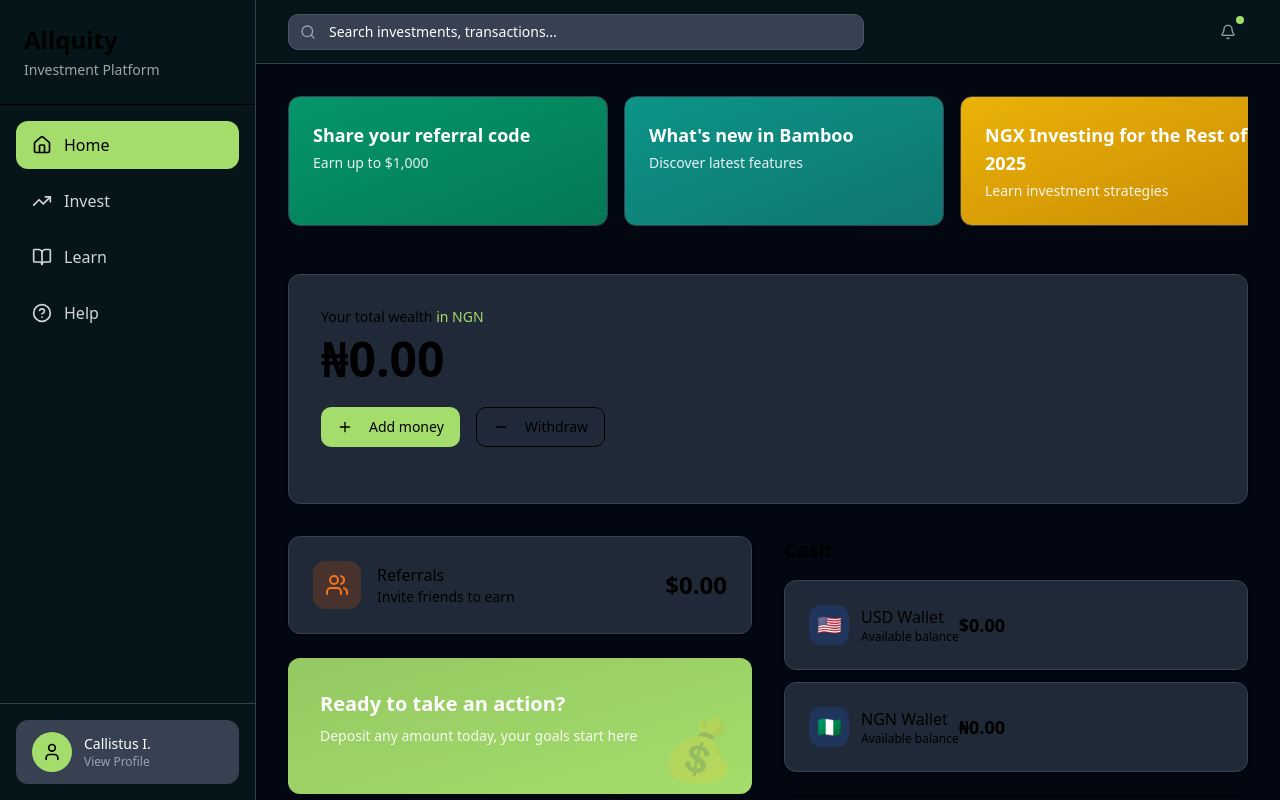
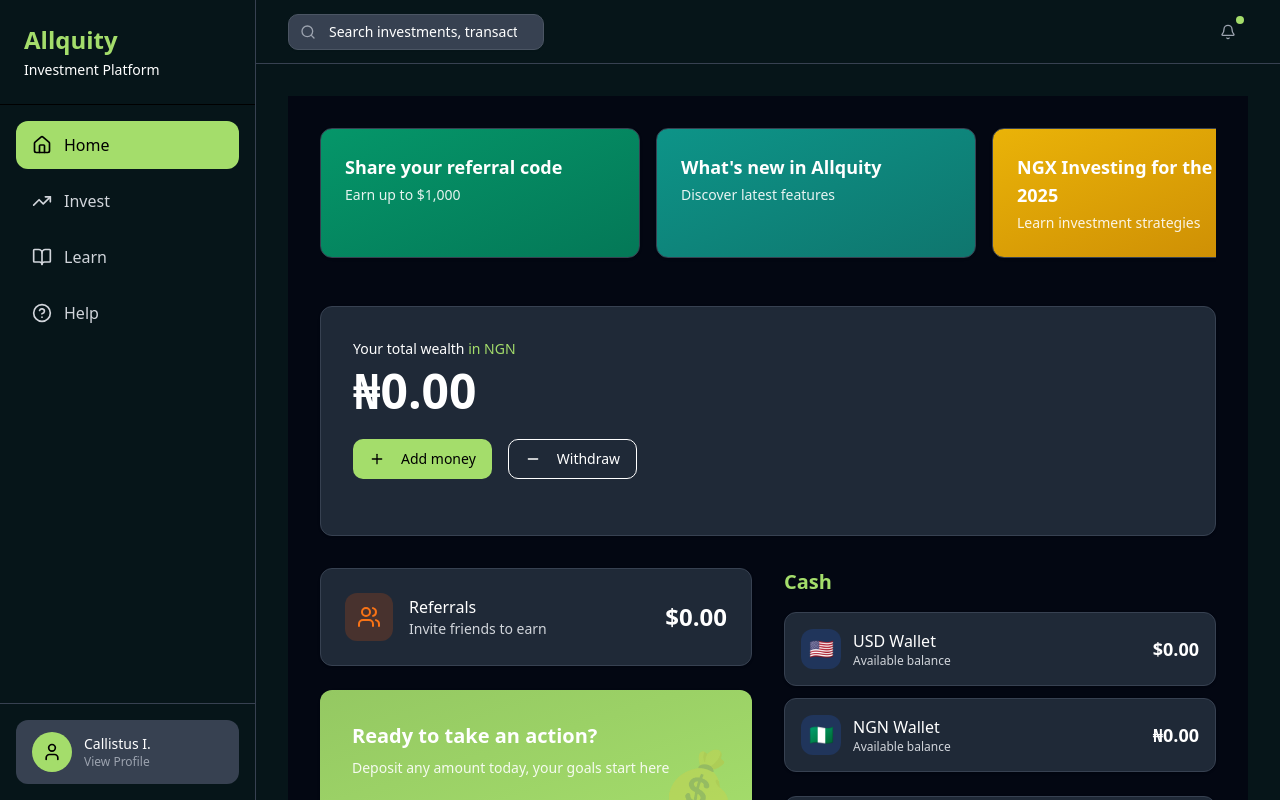
Before and after one commit to delegram-pixel/Ave, a Next.js app: page /dashboard in a window 1280 px wide. Built offline with nearby package versions, Linux system fonts and the light colour scheme.

Commit message:
dashboard v3

```diff
--- a/src/app/dashboard/components/dashboard-home.tsx
+++ b/src/app/dashboard/components/dashboard-home.tsx
@@ -13,7 +13,7 @@
     color: "from-emerald-600 to-emerald-700",
   },
   {
-    title: "What's new in Bamboo",
+    title: "What's new in Allquity",
     subtitle: "Discover latest features",
     color: "from-teal-600 to-teal-700",
   },
@@ -57,10 +57,10 @@
       {/* Total Wealth Section */}
       <Card className="mb-8 p-8 bg-gray-800 border-gray-700">
         <div className="mb-6">
-          <p className="text-muted-foreground text-sm mb-2">
+          <p className="text-white text-sm mb-2">
             Your total wealth <span className="text-allquity">in NGN</span>
           </p>
-          <h2 className="text-5xl font-bold text-foreground mb-6">₦0.00</h2>
+          <h2 className="text-5xl font-bold text-white mb-6">₦0.00</h2>
           <div className="flex gap-4">
             <Button
               className="bg-allquity hover:bg-allquity/90 text-primary-foreground font-medium"
@@ -69,7 +69,7 @@
               <Plus className="w-4 h-4 mr-2" />
               Add money
             </Button>
-            <Button variant="outline" className="border-border text-foreground hover:bg-accent bg-transparent">
+            <Button variant="outline" className="border-border text-white hover:bg-gray-300 bg-transparent">
               <Minus className="w-4 h-4 mr-2" />
               Withdraw
             </Button>
@@ -88,11 +88,11 @@
                   <Users className="w-6 h-6 text-orange-500" />
                 </div>
                 <div>
-                  <h3 className="text-foreground font-medium">Referrals</h3>
-                  <p className="text-muted-foreground text-sm">Invite friends to earn</p>
+                  <h3 className="text-white font-medium">Referrals</h3>
+                  <p className="text-gray-300 text-sm">Invite friends to earn</p>
                 </div>
               </div>
-              <p className="text-2xl font-bold text-foreground">$0.00</p>
+              <p className="text-2xl font-bold text-white">$0.00</p>
             </div>
           </Card>
 
@@ -108,8 +108,8 @@
           {/* Portfolio Section */}
           <div>
             <div className="flex items-center justify-between mb-4">
-              <h2 className="text-xl font-semibold text-foreground">Portfolio</h2>
-              <Button variant="link" className="text-allquity hover:text-allquity/90">
+              <h2 className="text-xl font-semibold text-[#a4dd6b]">Portfolio</h2>
+              <Button variant="link" className="text-[#a4dd6b] hover:text-[#a4dd6b]/90 p-0 h-auto">
                 + New Investment
               </Button>
             </div>
@@ -117,19 +117,19 @@
               {portfolioItems.map((item, index) => (
                 <Card
                   key={index}
-                  className="w-full p-6 bg-gray-800 rounded-lg border-gray-700 text-left hover:bg-gray-700 transition-colors flex items-center gap-4"
+                  className="w-full p-4 bg-gray-800 rounded-lg border border-gray-700 hover:bg-gray-700 transition-colors"
                 >
-                  <div className="flex items-center justify-between">
+                  <div className="flex items-center justify-between w-full">
                     <div className="flex items-center gap-3">
                       <div className={`w-10 h-10 rounded-lg ${item.color} flex items-center justify-center`}>
                         <item.icon className="w-5 h-5 text-white" />
                       </div>
                       <div>
-                        <h4 className="text-foreground font-medium">{item.name}</h4>
-                        <p className="text-muted-foreground text-xs">{item.currency}</p>
+                        <h4 className="text-white font-medium">{item.name}</h4>
+                        <p className="text-white text-xs">{item.currency}</p>
                       </div>
                     </div>
-                    <p className="text-lg font-semibold text-foreground">{item.amount}</p>
+                    <p className="text-lg font-semibold text-white">{item.amount}</p>
                   </div>
                 </Card>
               ))}
@@ -141,24 +141,24 @@
         <div className="space-y-6">
           {/* Cash Section */}
           <div>
-            <h2 className="text-xl font-semibold text-foreground mb-4">Cash</h2>
+            <h2 className="text-xl font-semibold text-[#a4dd6b] mb-4">Cash</h2>
             <div className="space-y-3">
               {wallets.map((wallet, index) => (
                 <Card
                   key={index}
-                  className="w-full p-6 bg-gray-800 rounded-lg border-gray-700 text-left hover:bg-gray-700 transition-colors flex items-center gap-4"
+                  className="w-full p-4 bg-gray-800 rounded-lg border border-gray-700 hover:bg-gray-700 transition-colors"
                 >
-                  <div className="flex items-center justify-between">
+                  <div className="flex items-center justify-between w-full">
                     <div className="flex items-center gap-3">
                       <div className="w-10 h-10 rounded-lg bg-blue-600/20 flex items-center justify-center text-xl">
                         {wallet.flag}
                       </div>
                       <div>
-                        <h4 className="text-foreground font-medium">{wallet.name}</h4>
-                        <p className="text-muted-foreground text-xs">Available balance</p>
+                        <h4 className="text-white font-medium">{wallet.name}</h4>
+                        <p className="text-gray-300 text-xs">Available balance</p>
                       </div>
                     </div>
-                    <p className="text-lg font-semibold text-foreground">{wallet.amount}</p>
+                    <p className="text-lg font-semibold text-white">{wallet.amount}</p>
                   </div>
                 </Card>
               ))}
@@ -166,26 +166,26 @@
           </div>
 
           {/* Quick Actions */}
-          <Card className="p-6 bg-card border-border">
-            <h3 className="text-foreground font-semibold mb-4">Quick Actions</h3>
-            <div className="space-y-2">
+          <Card className="p-6 bg-gray-800 border border-gray-700">
+            <h3 className="text-[#a4dd6b] font-semibold mb-4">Quick Actions</h3>
+            <div className="space-y-3">
               <Button
                 variant="outline"
-                className="w-full justify-start border-border text-foreground hover:bg-accent bg-transparent"
+                className="w-full justify-start border-gray-600 text-white hover:bg-[#a4dd6b]/20 hover:border-[#a4dd6b]/30 bg-transparent h-12 transition-colors"
               >
                 <TrendingUp className="w-4 h-4 mr-2" />
                 Start Investing
               </Button>
               <Button
                 variant="outline"
-                className="w-full justify-start border-border text-foreground hover:bg-accent bg-transparent"
+                className="w-full justify-start border-gray-600 text-white hover:bg-[#a4dd6b]/20 hover:border-[#a4dd6b]/30 bg-transparent h-12 transition-colors"
               >
                 <Users className="w-4 h-4 mr-2" />
                 Refer a Friend
               </Button>
               <Button
                 variant="outline"
-                className="w-full justify-start border-border text-foreground hover:bg-accent bg-transparent"
+                className="w-full justify-start border-gray-600 text-white hover:bg-[#a4dd6b]/20 hover:border-[#a4dd6b]/30 bg-transparent h-12 transition-colors"
               >
                 <Wallet className="w-4 h-4 mr-2" />
                 Fund Wallet
--- a/src/app/dashboard/components/dashboard-layout.tsx
+++ b/src/app/dashboard/components/dashboard-layout.tsx
@@ -1,8 +1,8 @@
 "use client"
 
 import type React from "react"
-
-import { Home, TrendingUp, BookOpen, HelpCircle, Search, Bell, User } from "lucide-react"
+import { useState } from "react"
+import { Home, TrendingUp, BookOpen, HelpCircle, Search, Bell, User, Menu } from "lucide-react"
 import Link from "next/link"
 import { usePathname } from "next/navigation"
 import { Button } from "@/components/ui/button"
@@ -17,15 +17,20 @@
 
 export function DashboardLayout({ children }: { children: React.ReactNode }) {
   const pathname = usePathname()
+  const [isSidebarOpen, setIsSidebarOpen] = useState(false)
 
   return (
     <div className="flex h-screen w-full bg-dashboard-bg overflow-x-hidden">
       {/* Sidebar Navigation */}
-      <aside className="w-64 border-r border-gray-700 bg-dashboard-bg flex flex-col">
+      <aside
+        className={`fixed inset-y-0 left-0 z-50 w-64 border-r border-gray-700 bg-dashboard-bg flex-col transition-transform duration-300 ease-in-out ${
+          isSidebarOpen ? "translate-x-0" : "-translate-x-full"
+        } md:relative md:translate-x-0 md:flex`}
+      >
         {/* Logo */}
         <div className="p-6 border-b border-sidebar-border">
-          <h1 className="text-2xl font-bold text-primary">Allquity</h1>
-          <p className="text-sm text-gray-400 mt-1">Investment Platform</p>
+          <h1 className="text-2xl font-bold text-[#a4dd6b]">Allquity</h1>
+          <p className="text-sm text-white mt-1">Investment Platform</p>
         </div>
 
         {/* Navigation Links */}
@@ -42,6 +47,7 @@
                     ? "bg-allquity text-primary-foreground font-medium"
                     : "text-gray-300 hover:bg-gray-700 hover:text-white"
                 }`}
+                onClick={() => setIsSidebarOpen(false)}
               >
                 <Icon className="w-5 h-5" />
                 <span>{item.name}</span>
@@ -69,15 +75,25 @@
       {/* Main Content */}
       <div className="flex-1 flex flex-col overflow-hidden">
         {/* Top Header */}
-        <header className="h-16 border-b border-gray-700 bg-dashboard-bg flex items-center justify-between px-8">
-          <div className="flex-1 max-w-xl">
-            <div className="relative">
-              <Search className="absolute left-3 top-1/2 -translate-y-1/2 w-4 h-4 text-gray-400" />
-              <Input
-                type="search"
-                placeholder="Search investments, transactions..."
-                className="pl-10 bg-gray-700 border-gray-600 text-white placeholder-gray-400"
-              />
+        <header className="h-16 border-b border-gray-700 bg-dashboard-bg flex items-center justify-between px-4 md:px-8">
+          <div className="flex items-center gap-4">
+            <Button
+              variant="ghost"
+              size="icon"
+              className="md:hidden text-gray-400 hover:text-white"
+              onClick={() => setIsSidebarOpen(!isSidebarOpen)}
+            >
+              <Menu className="w-6 h-6" />
+            </Button>
+            <div className="hidden md:flex flex-1 max-w-xl">
+              <div className="relative w-full">
+                <Search className="absolute left-3 top-1/2 -translate-y-1/2 w-4 h-4 text-gray-400" />
+                <Input
+                  type="search"
+                  placeholder="Search investments, transactions..."
+                  className="pl-10 bg-gray-700 border-gray-600 text-white placeholder-gray-400 w-full"
+                />
+              </div>
             </div>
           </div>
           <div className="flex items-center gap-4 ml-4">
@@ -89,8 +105,16 @@
         </header>
 
         {/* Page Content */}
-        <main className="flex-1 overflow-y-auto">{children}</main>
+        <main className="flex-1 overflow-y-auto p-4 md:p-8">{children}</main>
       </div>
+
+      {/* Sidebar Overlay */}
+      {isSidebarOpen && (
+        <div
+          className="fixed inset-0 bg-black/60 z-40 md:hidden"
+          onClick={() => setIsSidebarOpen(false)}
+        ></div>
+      )}
     </div>
   )
 }
--- a/src/app/dashboard/profile/page.tsx
+++ b/src/app/dashboard/profile/page.tsx
@@ -1,5 +1,10 @@
 import { ProfilePage } from "../components/profile-page"
+import { DashboardLayout } from "../components/dashboard-layout"
 
 export default function Profile() {
-  return <ProfilePage />
+  return (
+    <DashboardLayout>
+      <ProfilePage />
+    </DashboardLayout>
+  )
 }
--- a/src/app/globals.css
+++ b/src/app/globals.css
@@ -36,7 +36,7 @@
 @custom-variant dark (&:is(.dark *));
 
 :root {
-  /* Dark theme as default for Bamboo */
+  /* Dark theme as default for Allquity */
   --background: #061519;
   --foreground: oklch(1 0 0);
   --card: oklch(0.15 0.02 200);
```
Also changed, not shown: 1 other file (tests, documents, lock files or other folders).
